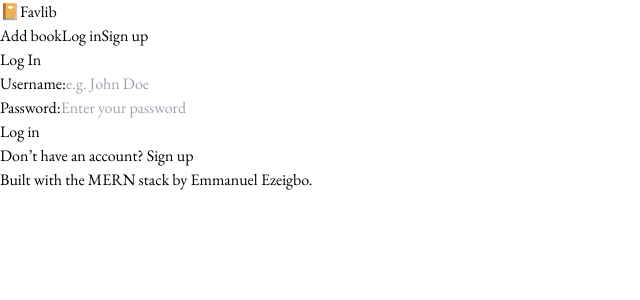
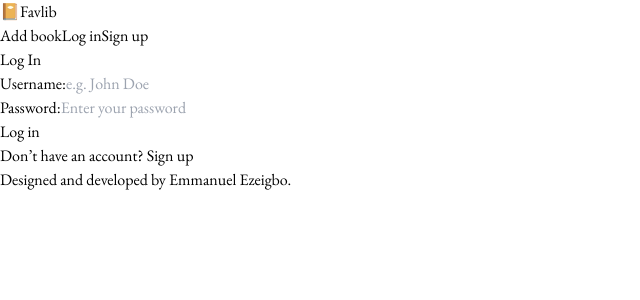
Before and after one commit to BIGSAMOFAFRICA/bookstore, a React (Vite) app in the folder frontend/: page /login in a window 1280 px wide. Shown: the top 300 px of the page, without its empty margins (0-640 px from the left). Built offline with nearby package versions, Linux system fonts and the light colour scheme; no server answers.

Commit message:
Update: Footer text

```diff
--- a/frontend/src/components/Footer.jsx
+++ b/frontend/src/components/Footer.jsx
@@ -4,7 +4,7 @@ const Footer = () => {
   return (
     <div className="text-[#252422] bg-[#CCC5B9] px-4 md:px-12 md:text-lg">
       <h3 className="border-t border-[#252422] pt-4 pb-6 italic">
-        Built with the MERN stack by{" "}
+        Designed and developed by{" "}
         <Link to={"https://zgboportfolio.vercel.app"} target="_blank" className="text-[#944424]">
           Emmanuel Ezeigbo.
         </Link>
```
